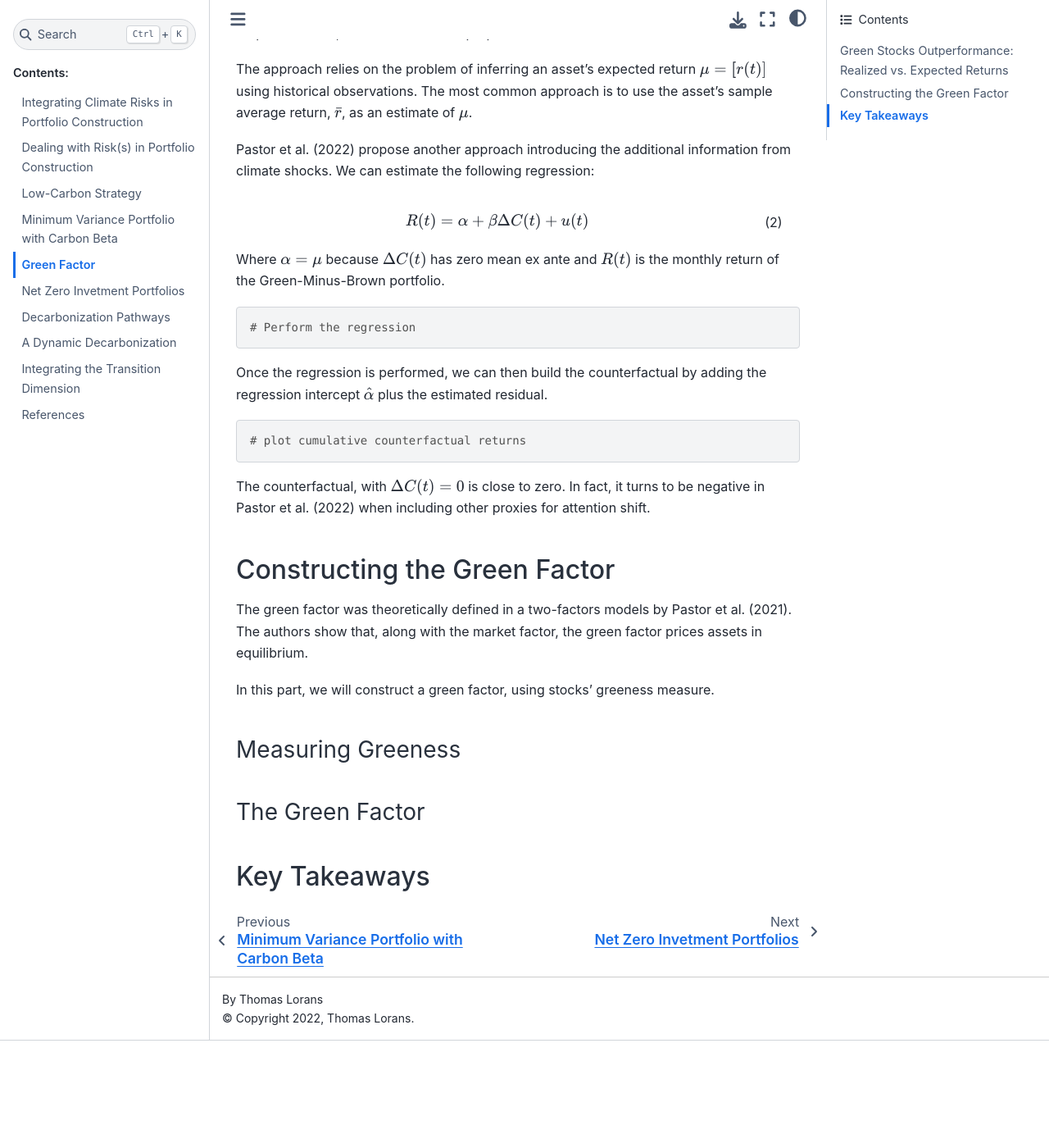
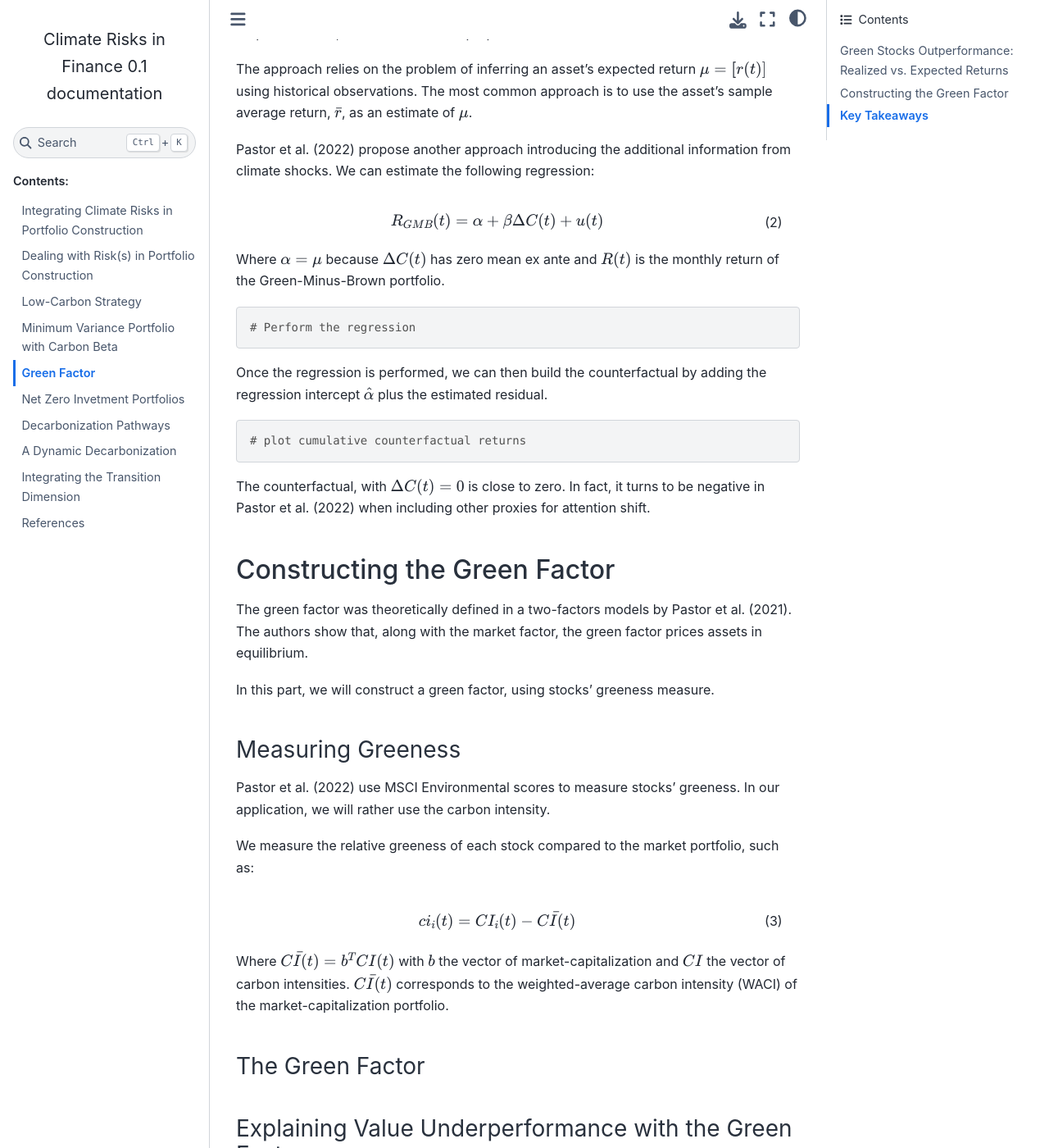
Before and after one commit to tlorans/ClimateRisks, a Sphinx documentation site: the page built from docs/source/greenfactor.md, in a window 1280 px wide and 1400 px high, scrolled down 2137 px. Shown: the whole window at 82% size. Built offline with Sphinx 7.4.7 and the Sphinx Book theme 1.1.4, drawn with Linux system fonts in a browser that asks for light colours; cross-references to code outside the pages are shown as plain code; before the commit the page ends 3406 px from its top, so only the background shows below that; some of the changed text lies outside the part shown.

Commit message:
measuring greeness

```diff
--- a/docs/source/greenfactor.md
+++ b/docs/source/greenfactor.md
@@ -59,7 +59,7 @@ The approach relies on the problem of inferring an asset's expected return $\mu
 Pastor et al. (2022) propose another approach introducing the additional information from climate shocks. We can estimate the following regression:
 
 \begin{equation}
-R(t) = \alpha + \beta \Delta C(t) + u(t)
+R_{GMB}(t) = \alpha + \beta \Delta C(t) + u(t)
 \end{equation}
 
 Where $\alpha = \mu$ because $\Delta C(t)$ has zero mean ex ante and $R(t)$ is the monthly return of the Green-Minus-Brown portfolio.
@@ -83,6 +83,18 @@ In this part, we will construct a green factor, using stocks' greeness measure.
 
 #### Measuring Greeness
 
+Pastor et al. (2022) use MSCI Environmental scores to measure stocks' greeness. In our application, we will rather use the carbon intensity.
+
+We measure the relative greeness of each stock compared to the market portfolio, such as:
+
+\begin{equation}
+ci_i(t) = CI_i(t) - \bar{CI(t)}
+\end{equation}
+
+Where $\bar{CI(t)} = b^TCI(t)$ with $b$ the vector of market-capitalization and $CI$ the vector of carbon intensities. $\bar{CI(t)}$ corresponds to the weighted-average carbon intensity (WACI) of the market-capitalization portfolio.
+
 #### The Green Factor
 
+#### Explaining Value Underperformance with the Green Factor
+
 ### Key Takeaways
```
Also changed, not shown: 7 other files.
